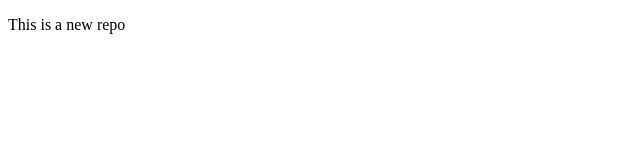
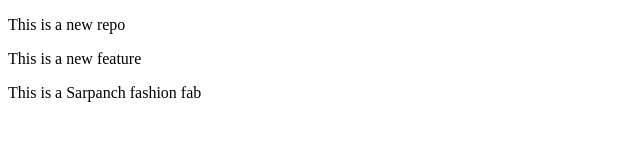
Before and after one commit to rahuldora71/localrepo, a plain HTML site: page index.html in a window 1280 px wide. Shown: the whole page, without its empty margins (0-640 px from the left). Drawn offline with Linux system fonts and the light colour scheme.

Commit message:
Add new Feature

```diff
--- a/index.html
+++ b/index.html
@@ -9,5 +9,11 @@
     <p>This is a new repo
 
     </p>
+    <p>This is a new feature
+
+    </p>
+    <p>This is a Sarpanch fashion fab
+
+    </p>
 </body>
 </html>
```
